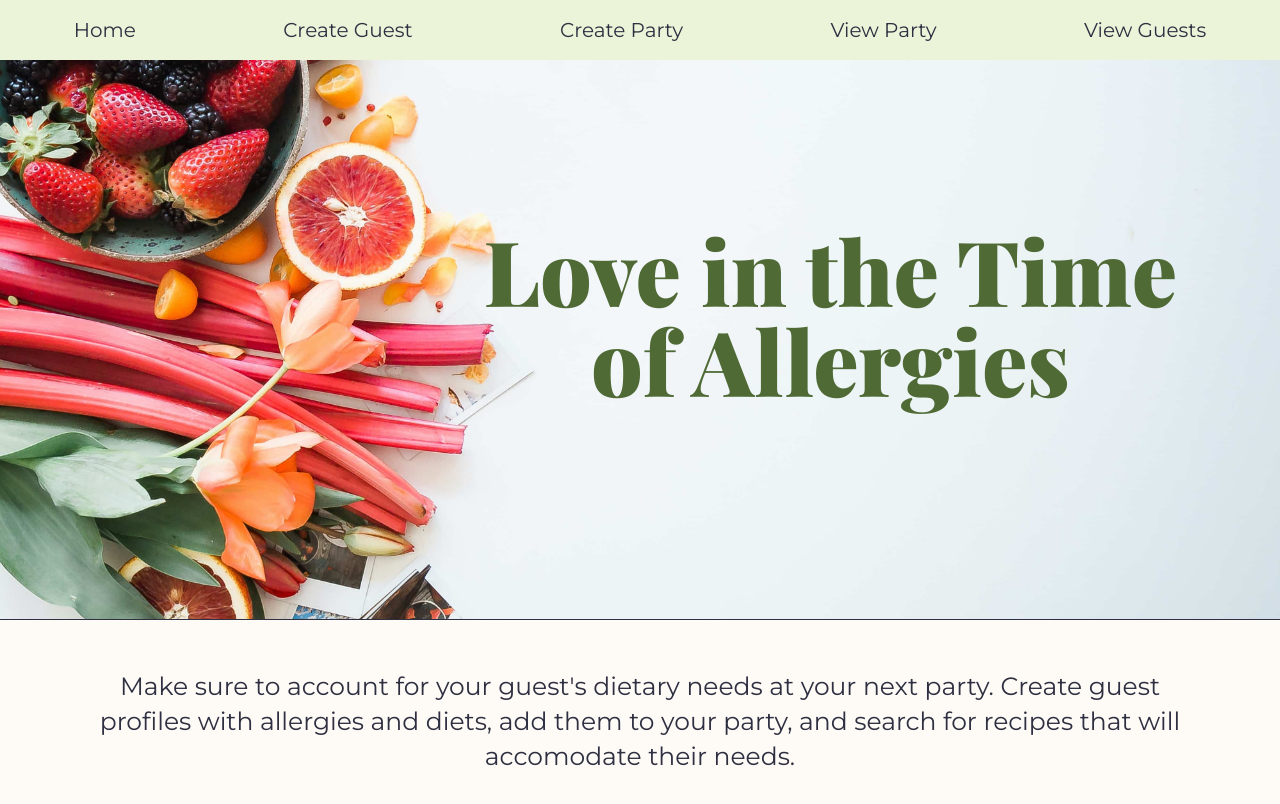
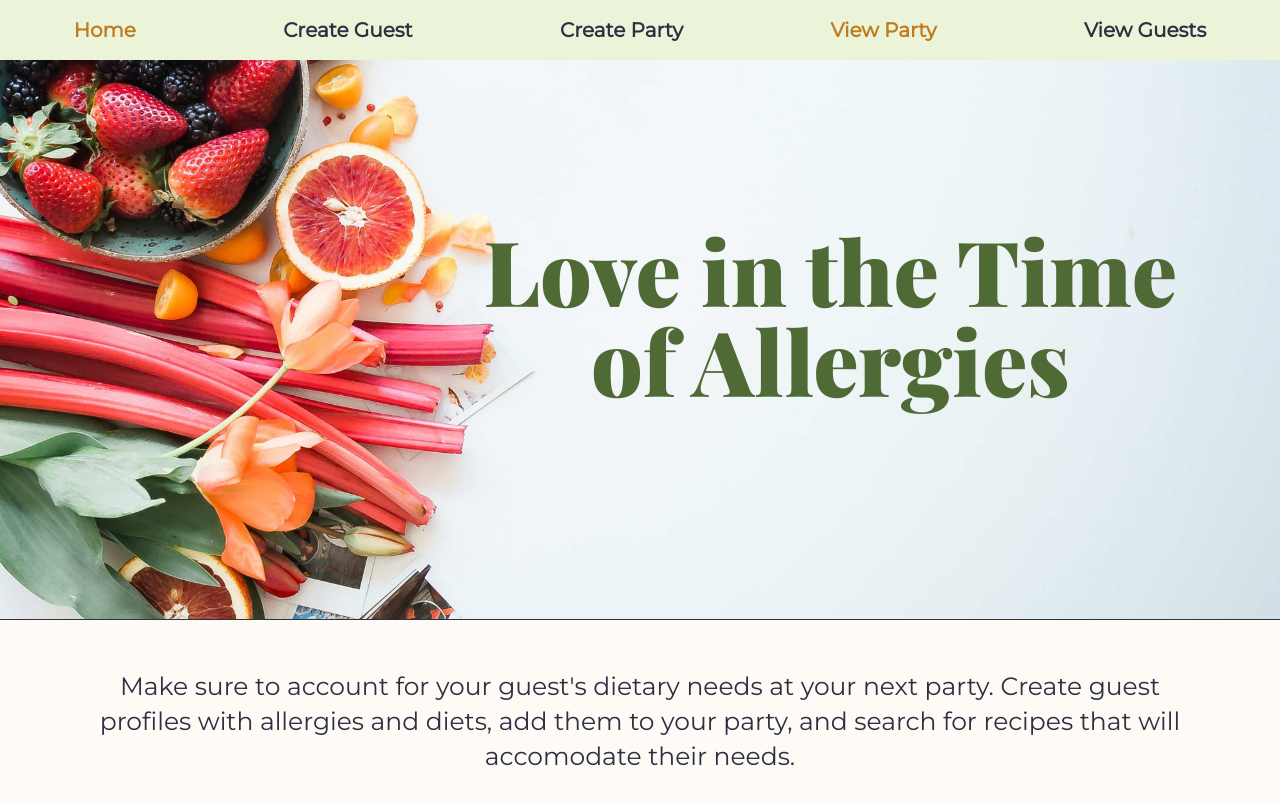
Before and after one commit to BhagirthiEmmaMatthewPatrick-Project6/bempApp, a React (Create React App) app: page /Home in a window 1280 px wide. Shown: the top 804 px of the page. Built offline with nearby package versions, Linux system fonts and the light colour scheme.

Commit message:
added styles to NavLink component in App.js

```diff
--- a/src/App.js
+++ b/src/App.js
@@ -24,27 +24,46 @@ class App extends Component {
   render(){
     return (
       <Router>
-      {/* <CreatePartyAddingGuests /> */}
+        {/* <CreatePartyAddingGuests /> */}
         <div className="App">
           {/* Navigation */}
           <nav>
-            <NavLink exact className="link" activeClassName="" to="/home">
+            <NavLink
+              exact
+              className="link"
+              activeClassName="currentPage"
+              to="/home"
+            >
               Home
             </NavLink>
 
-            <NavLink exact className="link" activeClassName="" to="/createGuest">
+            <NavLink
+              exact
+              className="link"
+              activeClassName="currentPage"
+              to="/createGuest"
+            >
               Create Guest
             </NavLink>
 
-            <NavLink className="link" activeClassName="" to="/createParty">
-              Create Party{/* This is the API call */}{/* <Recipe /> */}
+            <NavLink
+              className="link"
+              activeClassName="currentPage"
+              to="/createParty"
+            >
+              Create Party{/* This is the API call */}
+              {/* <Recipe /> */}
             </NavLink>
 
-            <NavLink className="link" activeClassName="" to="/">
+            <NavLink className="link" activeClassName="currentPage" to="/">
               View Party
             </NavLink>
 
-            <NavLink className="link" activeClassName="" to="/guests">
+            <NavLink
+              className="link"
+              activeClassName="currentPage"
+              to="/guests"
+            >
               View Guests
             </NavLink>
           </nav>
@@ -53,8 +72,9 @@ class App extends Component {
           <Route path="/Home" component={Home} />
           <Route path="/createGuest" component={CreateGuest} />
           {/* <Route path="/about" component={CreateParty} /> */}
-          <Route path="/guests" component={ViewGuests}/>{/* Not making it exact so we can overlap guest ID Info  */}
-          <Route path="/guests/:id" component={ViewGuestsFocus}/>
+          <Route path="/guests" component={ViewGuests} />
+          {/* Not making it exact so we can overlap guest ID Info  */}
+          <Route path="/guests/:id" component={ViewGuestsFocus} />
           <Route path="/createParty" component={CreateParty} />
           {/* <Route exact path="/guests:id" component={FocusGuest}/> */}
           {/* <Route exact path="/" component={ViewParty} /> */}
--- a/src/partials/_home.scss
+++ b/src/partials/_home.scss
@@ -27,3 +27,12 @@ h1 {
     text-align: center;
     line-height: 35px;
 }
+
+nav {
+    font-size: 2rem;
+    font-weight: bold;
+}
+
+.currentPage {
+    color: darken($accentColor, 20%);
+}
```
